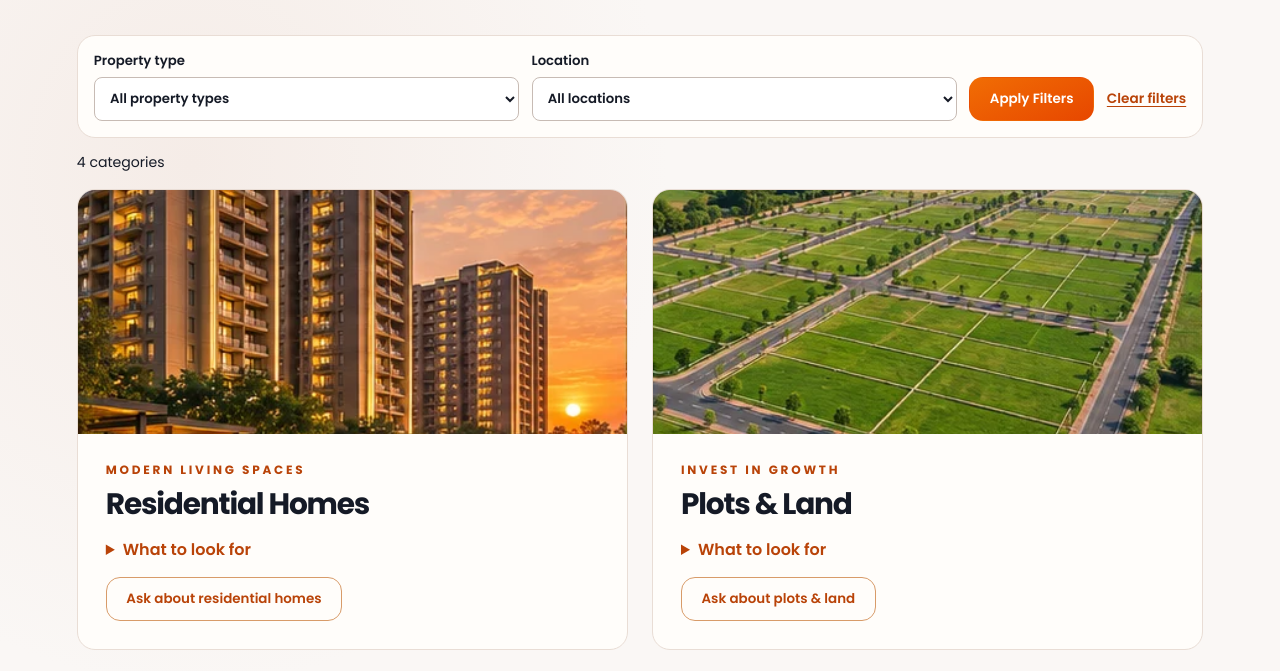
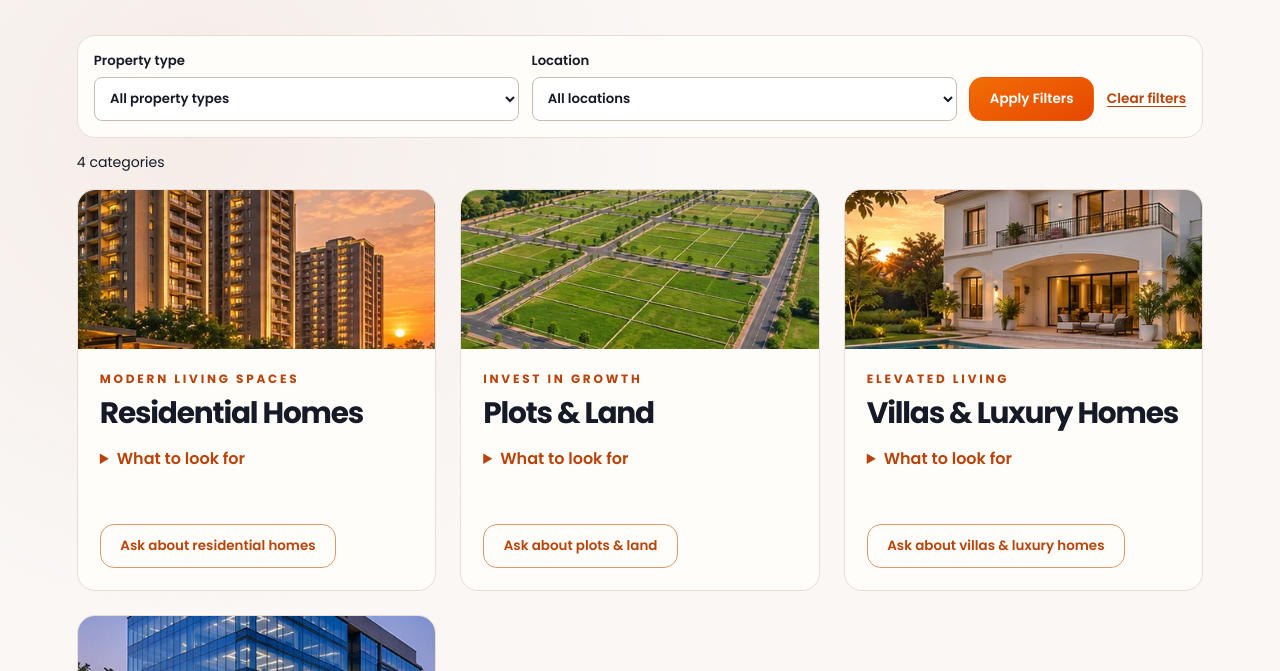
Before and after one commit to kishan135/Fractobite_Realty, a plain HTML site: page properties.html in a window 1280 px wide. Shown: the part 274-945 px from the top of the page. Drawn offline with Linux system fonts and the light colour scheme.

Commit message:
Fit three property cards per desktop row

```diff
--- a/properties.html
+++ b/properties.html
@@ -83,7 +83,7 @@
     <a class="text-link" href="properties.html">Clear filters</a>
   </form>
   <p class="result-status" id="catalog-status" role="status"></p>
-  <div class="directory-grid">
+  <div class="directory-grid property-directory">
     <article class="directory-card" data-property-type="Buy" data-markets="Ahmedabad|GIFT City|Gandhinagar|Surat|Vadodara">
       <img src="assets/properties/residential.webp" alt="" loading="lazy">
       <div class="directory-card-body">
--- a/style.css
+++ b/style.css
@@ -699,6 +699,29 @@ p + p { margin-block-start: var(--text-gap-small); }
   .page-banner { aspect-ratio: 2; }
 }
 
+/* Explore Properties catalog */
+@media (min-width: 640px) {
+  .directory-grid.property-directory {
+    grid-template-columns: repeat(2, minmax(0, 1fr));
+    grid-auto-rows: 1fr;
+  }
+
+  .property-directory .directory-card:not([hidden]),
+  .property-directory .directory-card-body {
+    display: flex;
+    flex-direction: column;
+  }
+
+  .property-directory .directory-card-body { flex: 1; }
+  .property-directory details { margin-bottom: var(--text-gap-medium); }
+  .property-directory .button { align-self: flex-start; margin-top: auto; }
+}
+
+@media (min-width: 1024px) {
+  .directory-grid.property-directory { grid-template-columns: repeat(3, minmax(0, 1fr)); }
+  .property-directory .directory-card-body { padding: clamp(16px, 1.8vw, 22px); }
+}
+
 /* Shared motion */
 :root {
   --motion-duration: 480ms;
```
